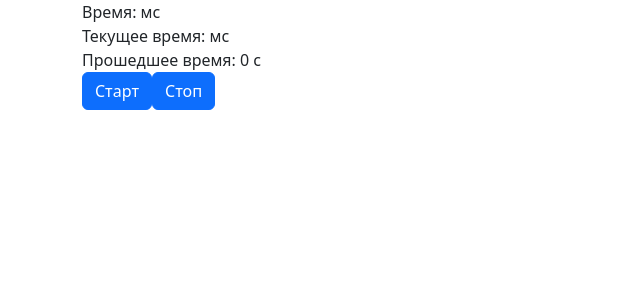
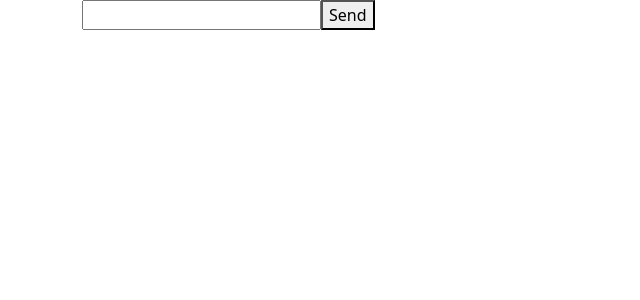
Before and after one commit to Daiena/lesson3, a React (Create React App) app: page / in a window 1280 px wide. Shown: the top 300 px of the page, without its empty margins (0-640 px from the left). Built offline with nearby package versions, Linux system fonts and the light colour scheme.

Commit message:
задание на useRef

```diff
--- a/src/pages/TestPage.tsx
+++ b/src/pages/TestPage.tsx
@@ -1,42 +1,44 @@
-import React, { useRef, useState } from "react";
-import MyButton from "../components/MyButton";
+import { log } from 'console';
+import { useRef, useState } from 'react';
 
-const TestPage=()=>{
-    const [startTime, setStartTime]=useState<number | null>(null);
-    const [now, setNow]=useState<number | null>(null);
-    const intervalRef=useRef<any>(null);
-    const handleClickStart=()=>{
-        setStartTime(Date.now());
-        setNow(Date.now());
-        clearInterval(intervalRef.current);
-        intervalRef.current = setInterval(()=>{
-            setNow(Date.now())
-        }, 10)
-    }
-    const handleClickStop=()=>{
-        clearInterval(intervalRef.current)
-    }
+export default function Chat() {
+  const [text, setText] = useState('');
+  const [isSending, setIsSending] = useState(false);
+  const timeoutID = useRef<any>(null);
 
-    let secondsPassed=0;
-    if(startTime !==null && now !==null){
-        secondsPassed=(now-startTime)/1000;
-    }
-    return (
-        <div>
-            <div>
-                Время: {startTime} мс
-            </div>
-            <div>
-                Текущее время: {now} мс
-            </div>
-            <div>
-                Прошедшее время: {secondsPassed} с
-            </div>
-            <MyButton onClick={handleClickStart}>Старт</MyButton>
-            <MyButton onClick={handleClickStop}>Стоп</MyButton>
-        </div>
+  function handleSend() {
+    setIsSending(true);
+    timeoutID.current = setTimeout(() => {
+      alert('Sent!');
+      setIsSending(false);
+    }, 3000);
+    console.log("Нажали отправить", timeoutID.current);
 
-    );
-};
+  }
 
-export default TestPage;
+  function handleUndo() {
+    console.log("Нажали отмена", timeoutID.current);
+    setIsSending(false);
+    clearTimeout(timeoutID.current);
+  }
+
+  return (
+    <>
+      <input
+        disabled={isSending}
+        value={text}
+        onChange={e => setText(e.target.value)}
+      />
+      <button
+        disabled={isSending}
+        onClick={handleSend}>
+        {isSending ? 'Sending...' : 'Send'}
+      </button>
+      {isSending &&
+        <button onClick={handleUndo}>
+          Undo
+        </button>
+      }
+    </>
+  );
+}
```
Also changed, not shown: src/components/Timer.tsx (added, +42 -0 lines).
